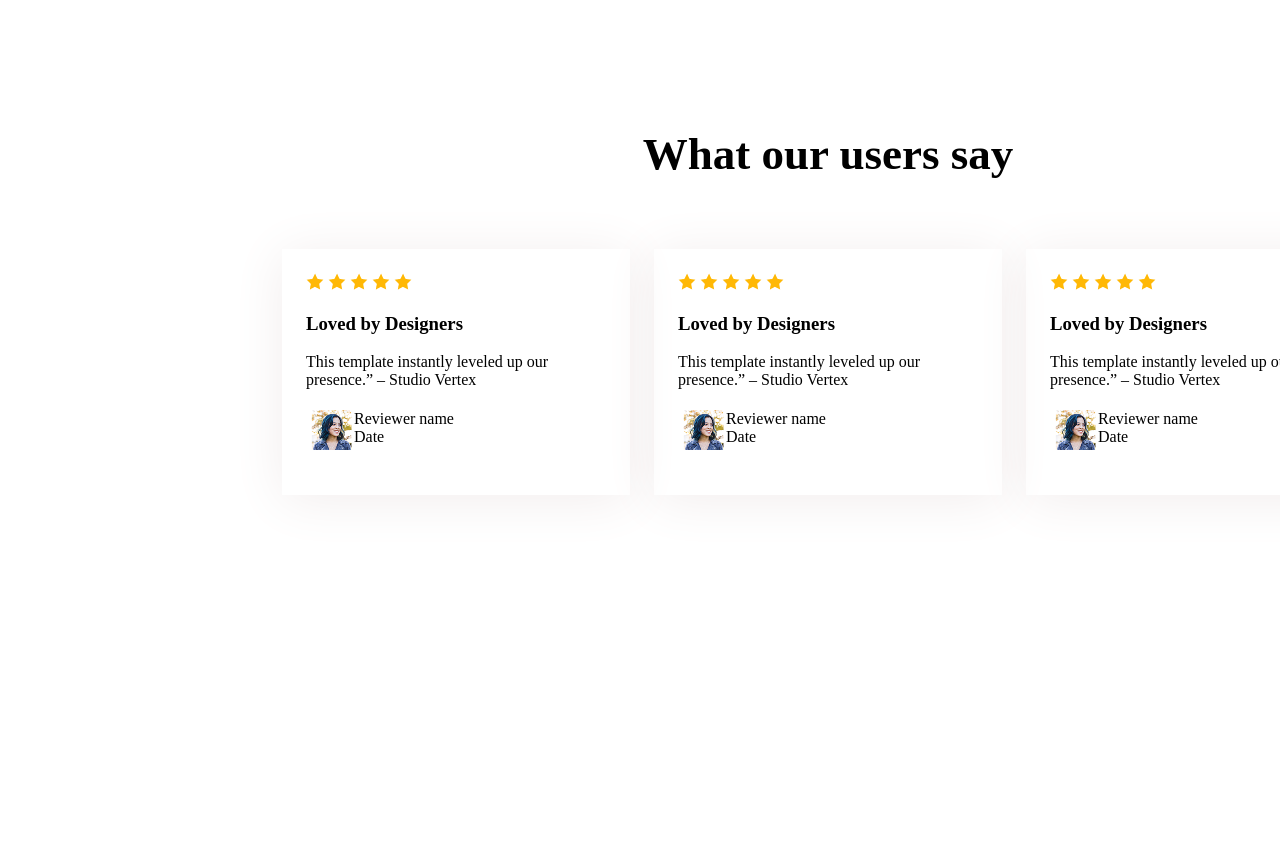
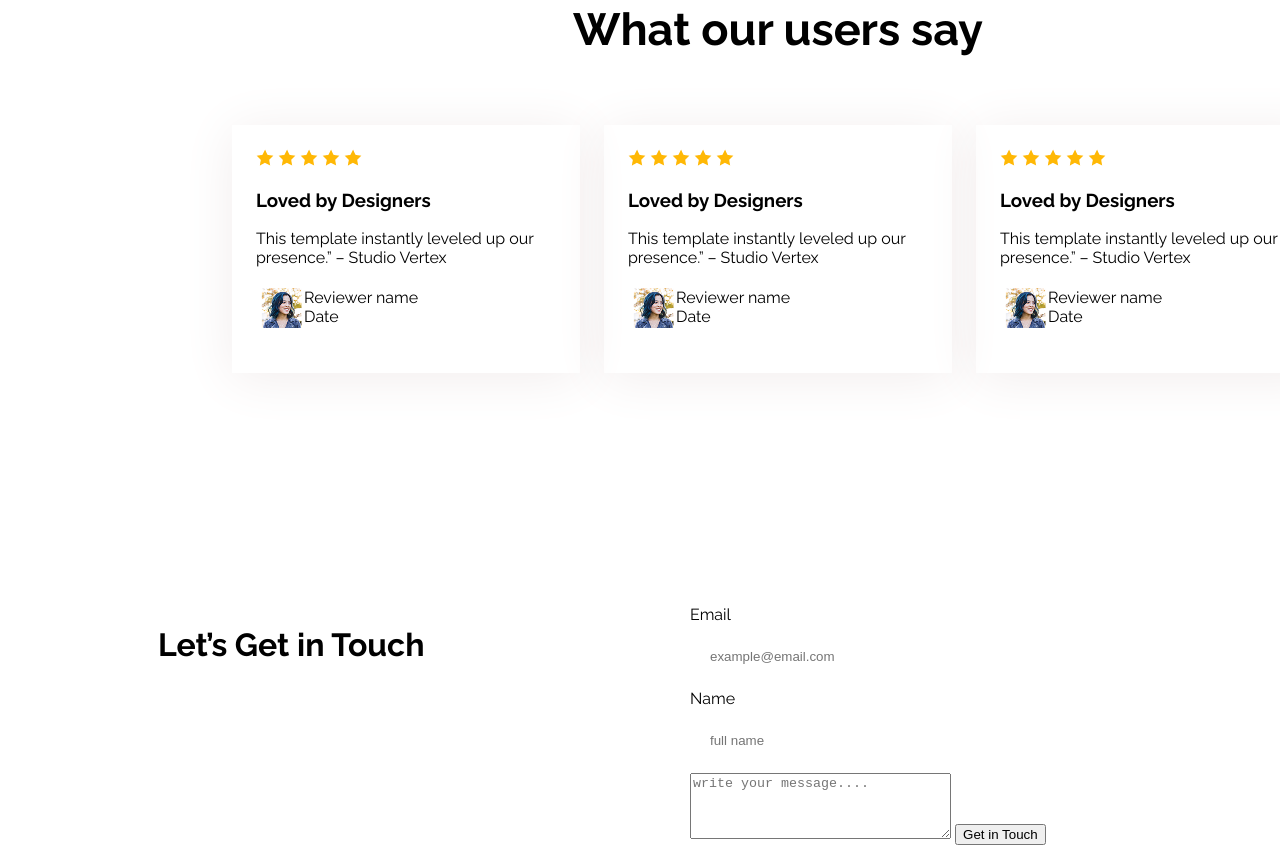
Before and after one commit to Sanjida344/assignment-repository, a plain HTML site: page index.html in a window 1280 px wide. Shown: the part 1798-2665 px from the top of the page. Before the commit the page ends 2353 px from the top, so only its background shows below. Drawn offline with Linux system fonts and the light colour scheme.

Commit message:
added an index. html file

```diff
--- a/index.html
+++ b/index.html
@@ -4,11 +4,14 @@
     <meta charset="UTF-8">
     <meta name="viewport" content="width=device-width, initial-scale=1.0">
     <title>Assignment O1</title>
+    <link rel="preconnect" href="https://fonts.googleapis.com">
+<link rel="preconnect" href="https://fonts.gstatic.com" crossorigin>
+<link href="https://fonts.googleapis.com/css2?family=Raleway:ital,wght@0,100..900;1,100..900&display=swap" rel="stylesheet">
     <link rel="stylesheet" href="style\design.css">
 
 
 </head>
-<body>
+<body class="raleway-normal">
 
    <header class="head">
 
@@ -112,7 +115,21 @@
 </section>
    </main>
    <footer>
+<div class="footer-coloumn">
+    <h1>Let’s Get in Touch</h1>
+</div>
+<div class="footer-coloumn">
+    <form action="">
+        <label for="email">Email</label>
+       <input type="text" name="" id="email" placeholder="example@email.com">
+        <label for="name">Name</label>
+        <input type="text" name="" id="Name" placeholder="full name">
 
+       <textarea name="" id="" cols="30" rows="4" placeholder="write your message...."></textarea>
+
+    <button>Get in Touch</button>
+    </form>
+</div>
    </footer>
 </body>
 </html>
--- a/style/design.css
+++ b/style/design.css
@@ -1,3 +1,10 @@
+.raleway-normal {
+  font-family: "Raleway", sans-serif;
+  font-optical-sizing: auto;
+  font-style: normal;
+}
+
+
 .head{
     background-image: url('../B12A01-landing-launchpad/Assets/Hero-bg.png');
     background-position: cover;
@@ -59,7 +66,7 @@
   .subtitle{
     width: 517px;
     height: 60px;
-    font-size: 25px;
+    font-size: 20px;
     color: #20202375;
   }
   .side-picture{
@@ -111,16 +118,18 @@
 .skills{
     width: 1140px;
     height: 342px;
-    padding:  80px 50px;
-    margin:0px 200px 50px ;
+    padding:0px 200px 200px;
+
 }
 .titles{
+    font-style:normal ;
+    font-family: none;
     font-size: 80px;
     color: #4E47FF;
     font-weight: bold;
     width: 128px;
     height: 97px;
-    gap: 0px;
+    gap: 30px;
 }
 .titles-description{
     font-size: 20px;
@@ -130,7 +139,7 @@
 
 
 .text-center{
-    padding-top: 0px;
+
     text-align: center;
     font-weight: bold;
     font-size: 45px;
@@ -152,3 +161,24 @@
     padding: 24px;
     box-shadow: 0px 5px 50px 0px #F2EDED;
    }
+footer{
+    padding: 60px 150px 14px;
+display: flex;
+justify-content: space-between;
+gap: 100px;
+
+}
+.footer-coloumn{
+    width: 50%;
+}
+input[type="text"]{
+    width:100%;
+    height: 45px;
+    gap: 19px;
+    border-radius: 10px;
+    background-color: white;
+    display: block;
+    border: black;
+    padding: 10px 20px;
+
+}
```
